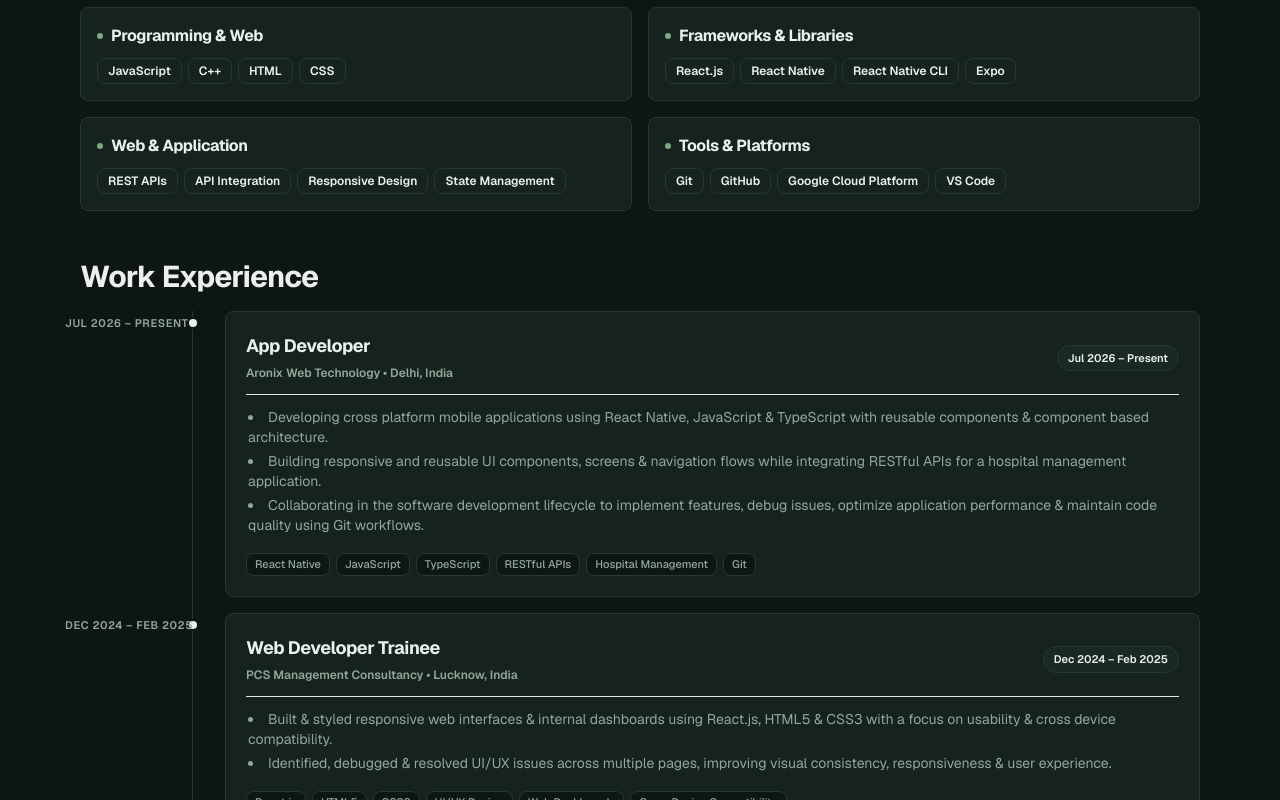
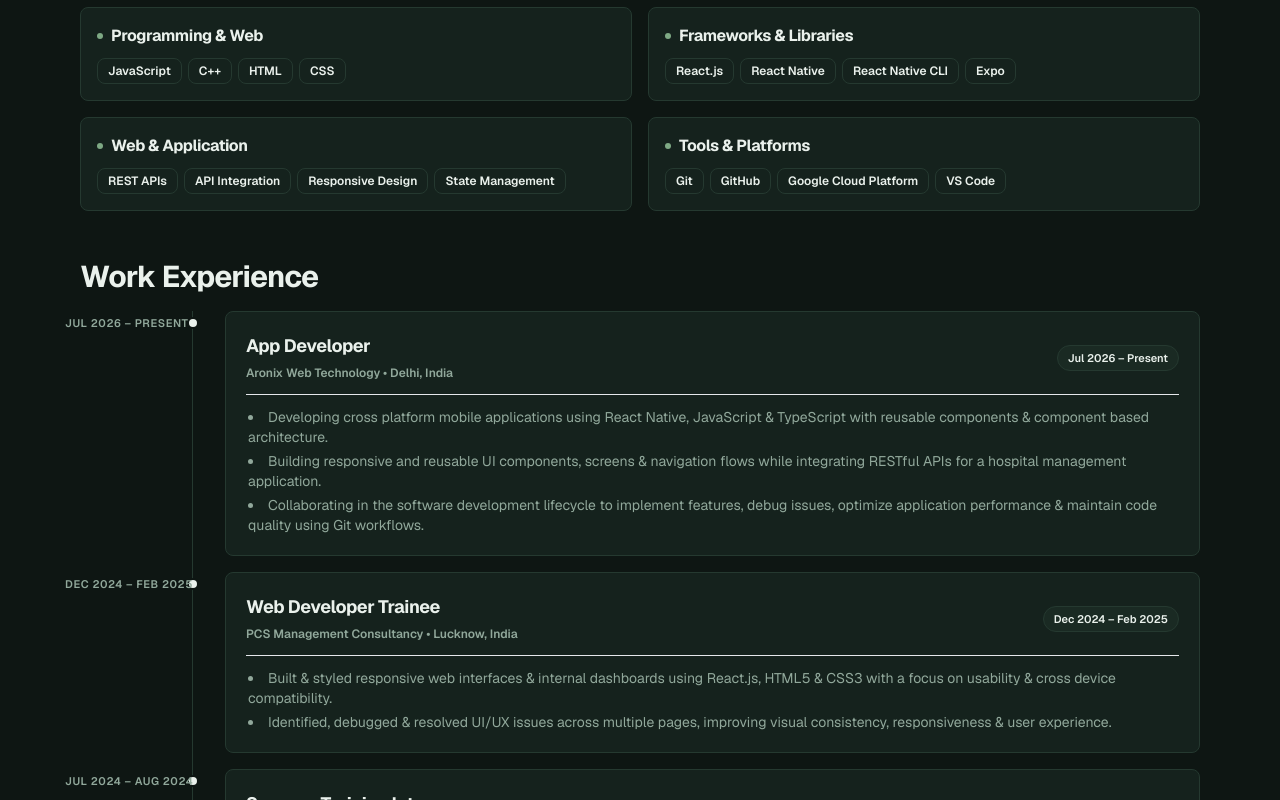
Before and after one commit to AbhinavXDayal/Portfolio, a React (Vite) app: page / in a window 1280 px wide. Shown: the part 2000-2800 px from the top of the page. Built offline with nearby package versions, Linux system fonts and the light colour scheme.

Commit message:
Remove tech skill tags from Work Experience cards

```diff
--- a/src/components/sections/Experience.tsx
+++ b/src/components/sections/Experience.tsx
@@ -97,25 +97,13 @@ export const Experience: React.FC = () => {
                   </div>
                 </div>
 
-                <ul className="list-disc list-inside space-y-1 text-xs sm:text-sm text-[var(--muted-foreground)] leading-relaxed mb-3.5 text-left">
+                <ul className="list-disc list-inside space-y-1 text-xs sm:text-sm text-[var(--muted-foreground)] leading-relaxed text-left">
                   {exp.bullets.map((bullet, idx) => (
                     <li key={idx} className="pl-0.5">
                       <span>{bullet}</span>
                     </li>
                   ))}
                 </ul>
-
-                {/* Tech Tags */}
-                <div className="flex flex-wrap gap-1.5 pt-1">
-                  {exp.tags.map((tag) => (
-                    <span
-                      key={tag}
-                      className="px-2 py-0.5 text-[11px] font-medium rounded-[var(--radius)] bg-[var(--background)] text-[var(--muted-foreground)] border border-[var(--border)]"
-                    >
-                      {tag}
-                    </span>
-                  ))}
-                </div>
               </div>
             </div>
           ))}
```
